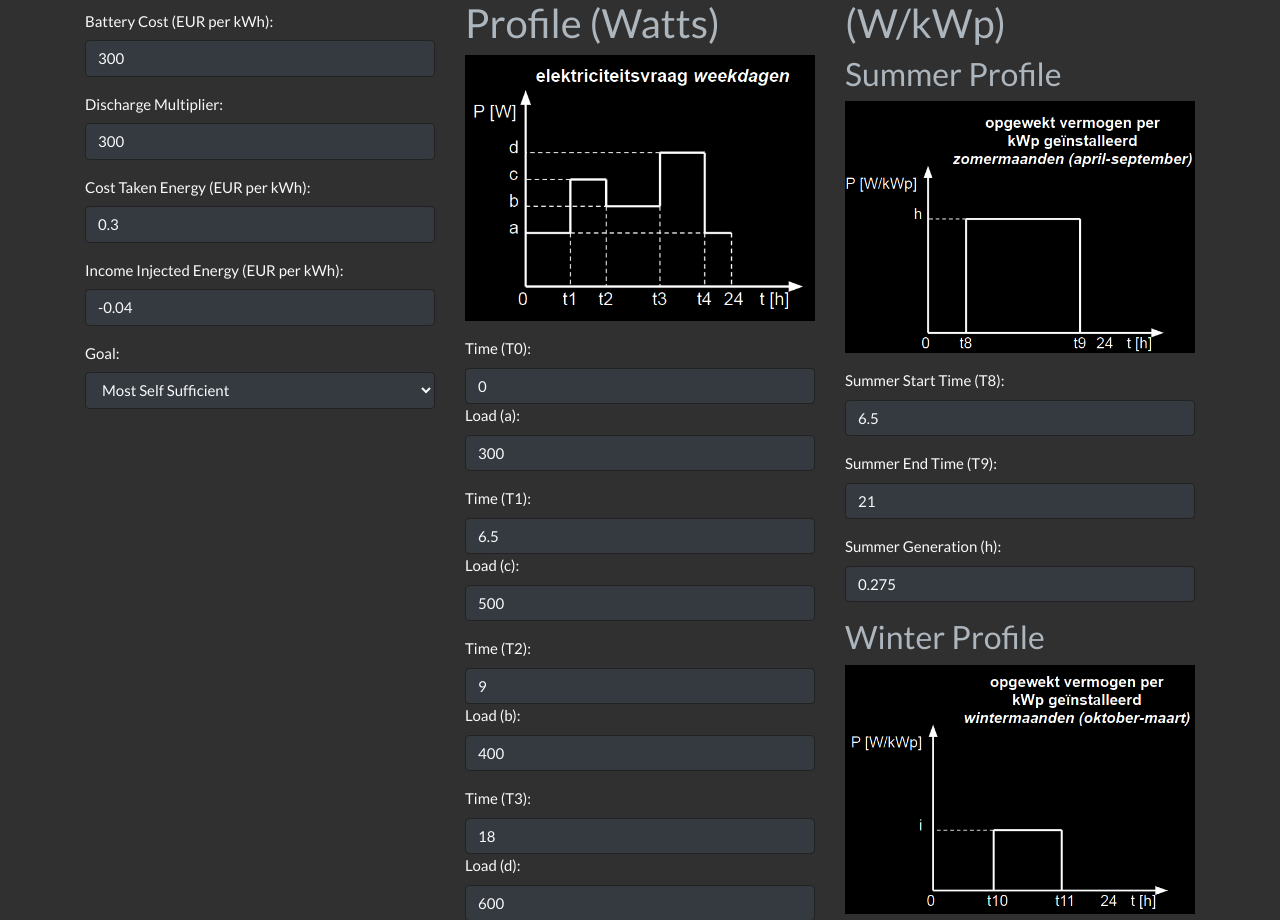
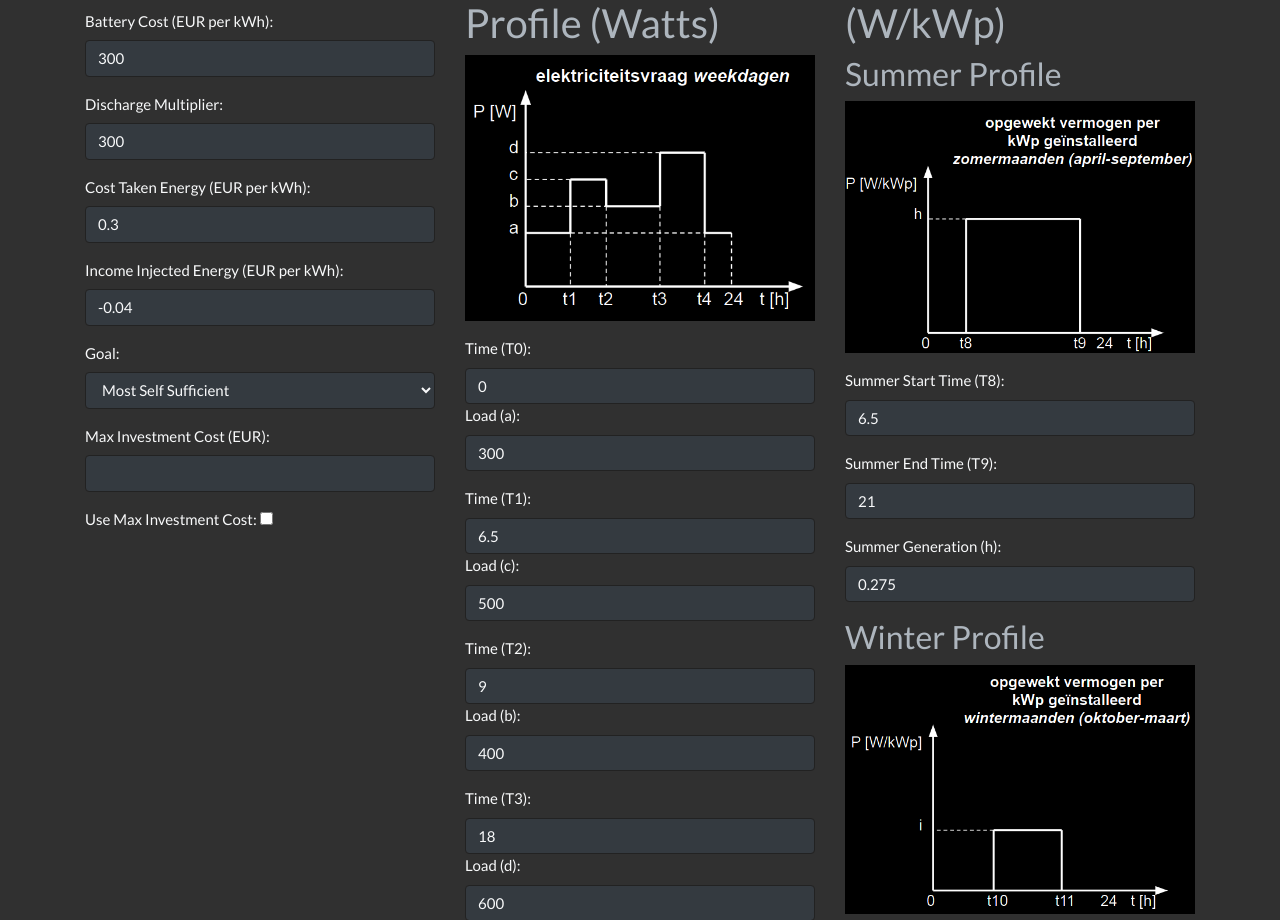
Before and after one commit to MrPinogris/smartGrid-e-mobCalculator, a Flask app: page / in a window 1280 px wide. Shown: the part 203-1123 px from the top of the page. Run offline with Flask 2, Linux system fonts and the light colour scheme; some libraries are stand-ins or nearby versions.

Commit message:
added the max investment cost and checkmark to the html page

```diff
--- a/client/templates/index.html
+++ b/client/templates/index.html
@@ -54,6 +54,14 @@
                 <div class="form-group" id="target_yearly_cost_group" style="display: none;">
                     <label for="target_yearly_cost">Target Yearly Cost (EUR):</label>
                     <input type="number" step="0.01" class="form-control" id="target_yearly_cost" name="target_yearly_cost" value="{{ parameters.get('target_yearly_cost', 0) }}">
+                </div>
+                <div class="form-group">
+                    <label for="max_investment_cost">Max Investment Cost (EUR):</label>
+                    <input type="number" step="0.01" class="form-control" id="max_investment_cost" name="max_investment_cost" value="{{ parameters['max_investment_cost'] }}">
+                </div>
+                <div class="form-group">
+                    <label for="use_max_investment_cost">Use Max Investment Cost:</label>
+                    <input type="checkbox" id="use_max_investment_cost" name="use_max_investment_cost" {% if parameters['use_max_investment_cost'] %}checked{% endif %}>
                 </div>
             </div>
             <div class="col-md-4">
```
